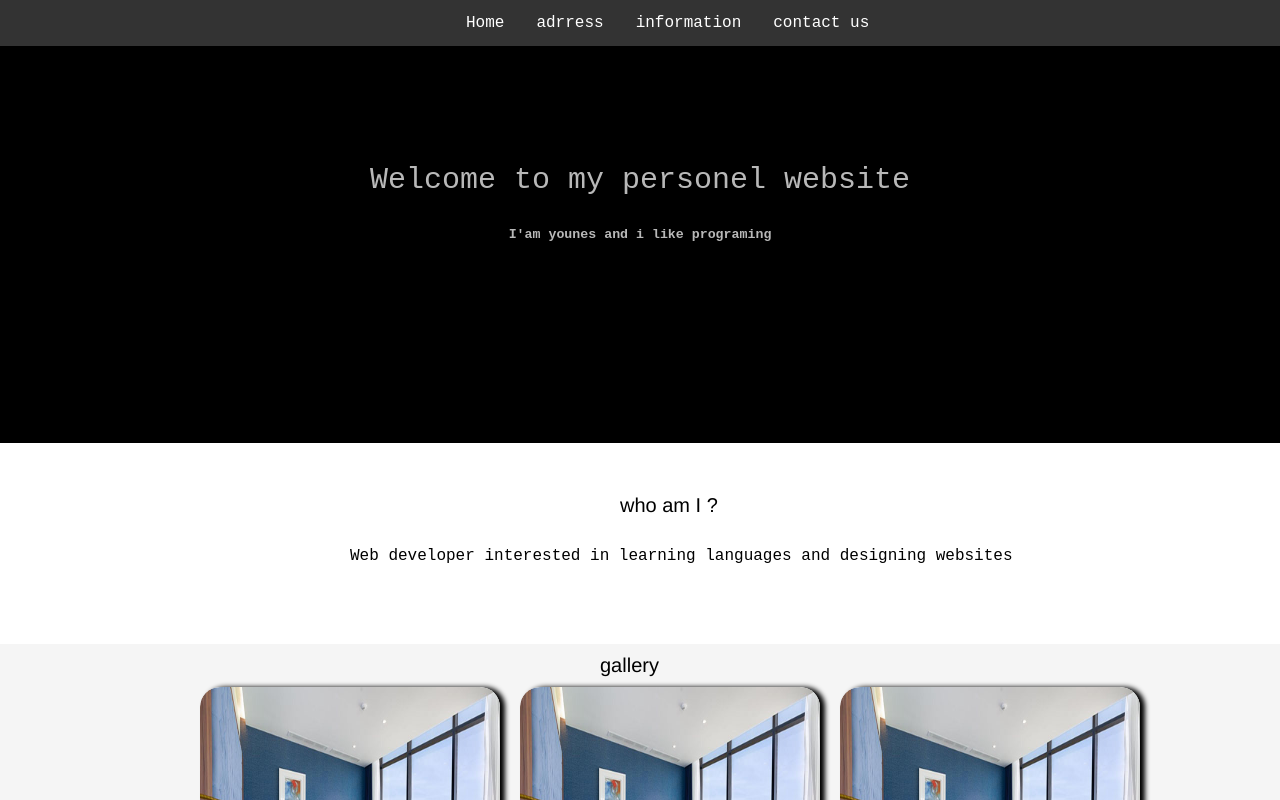
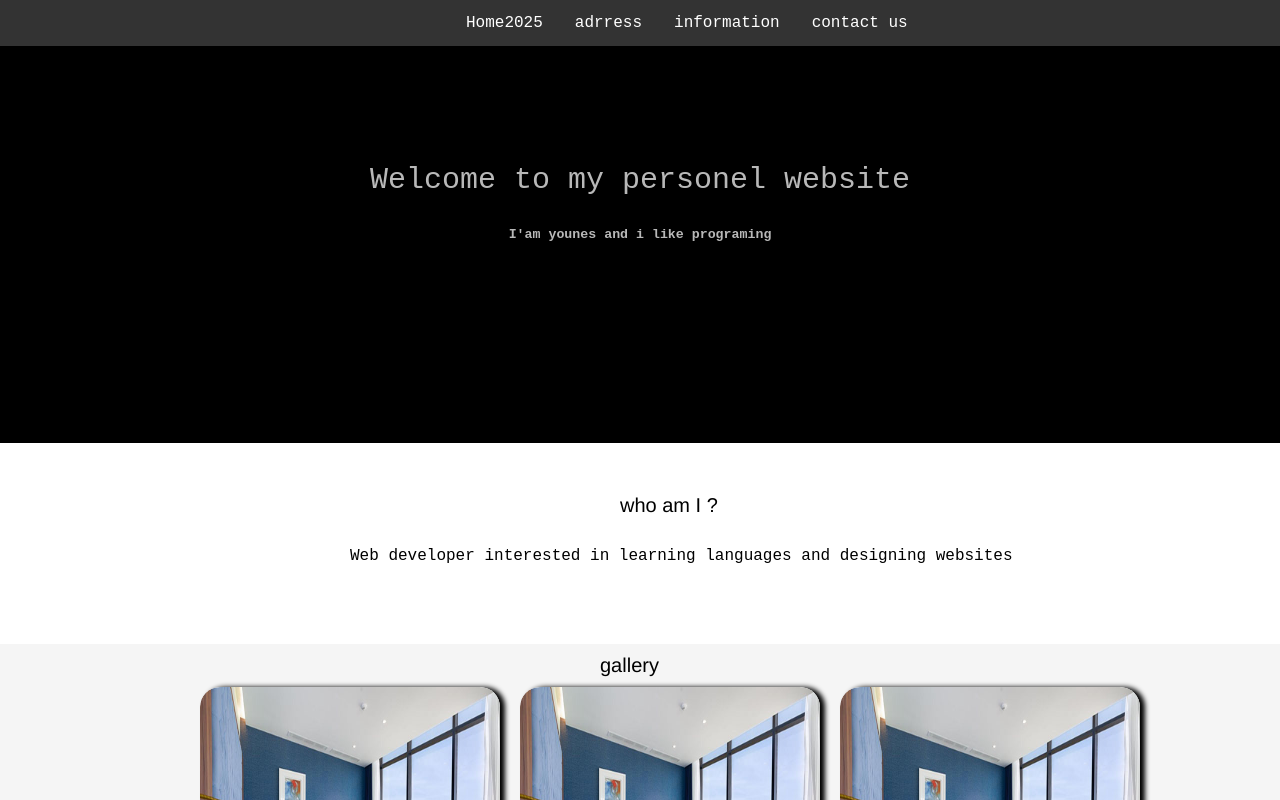
Before and after one commit to YOUNESUSMH/myapp, a React (Create React App) app: page / in a window 1280 px wide. Shown: the top 800 px of the page. Built offline with nearby package versions, Linux system fonts and the light colour scheme.

Commit message:
وصف التغيير

```diff
--- a/src/MyApp.js
+++ b/src/MyApp.js
@@ -197,7 +197,7 @@
    <>
 
    <ul className="navbar">
-    <li><a href='#'>Home</a></li>
+    <li><a href='#'>Home2025</a></li>
     <li><a href='#'>adrress</a></li>
     <li><a href='#p3'>information</a></li>
     <li className='dropdown'>
```
